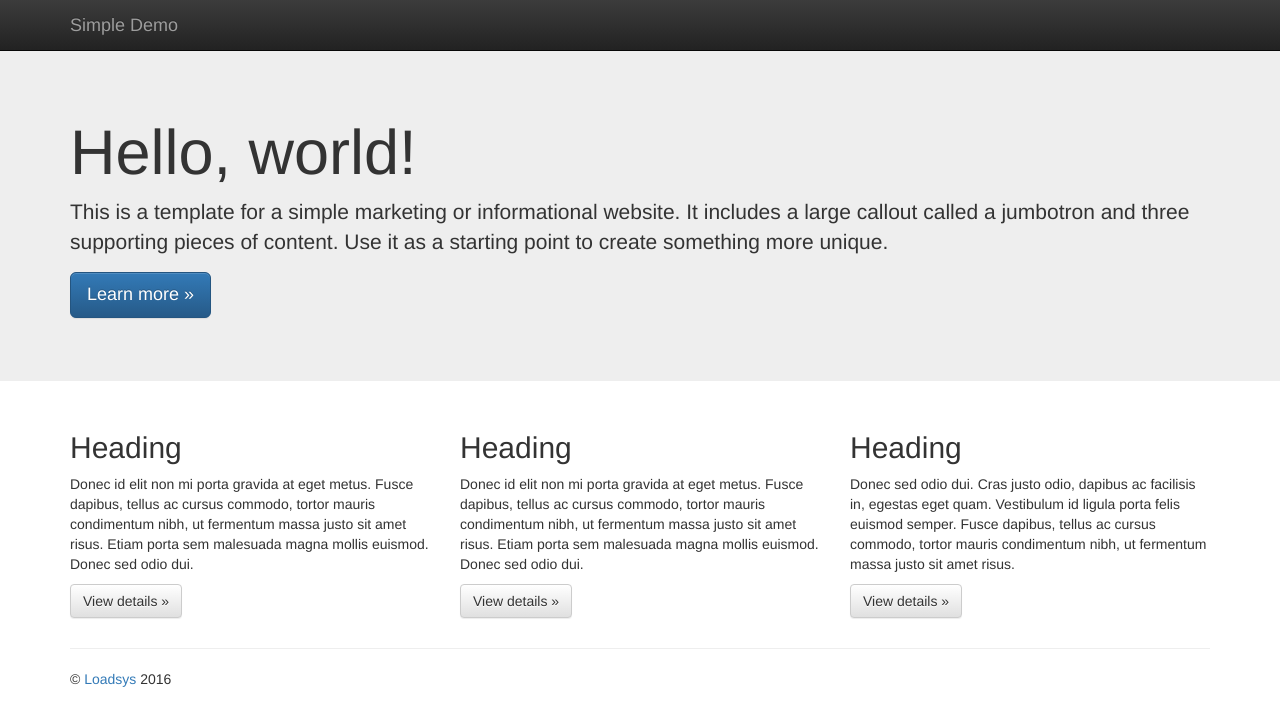
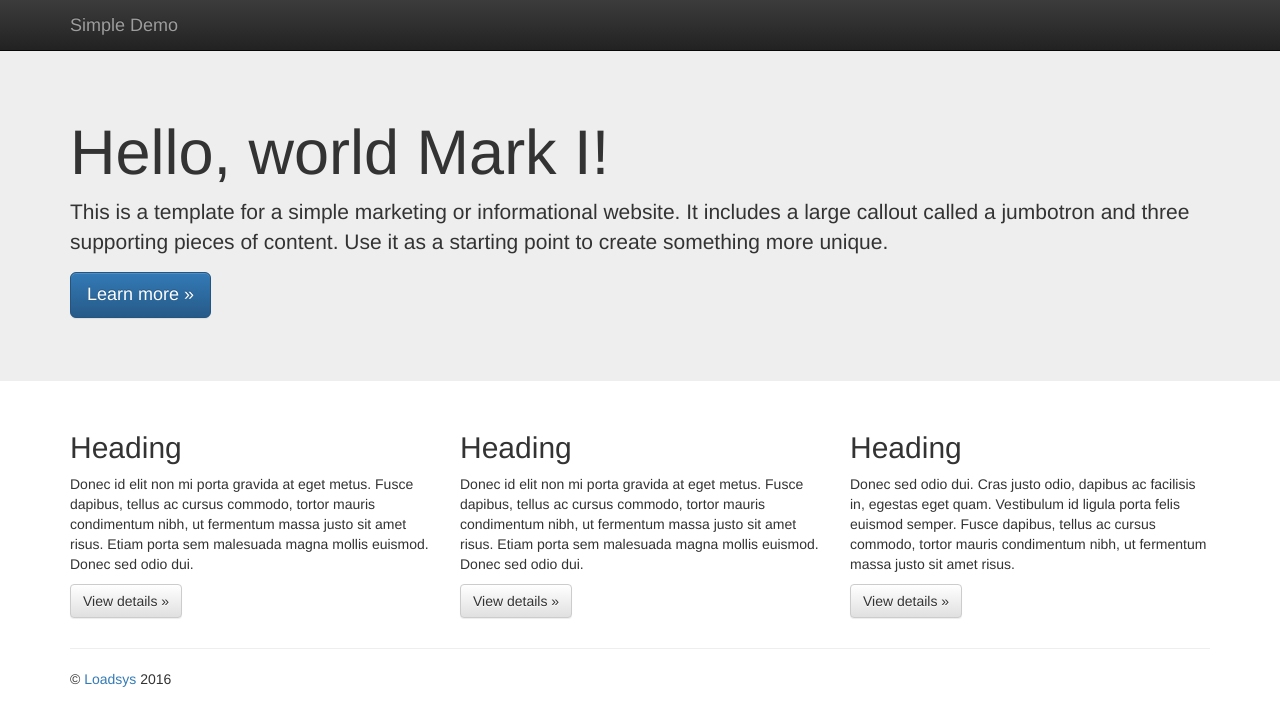
Before and after one commit to loadsys/test-app, a plain HTML site: page webroot/index.html in a window 1280 px wide. Drawn offline with nearby package versions, Linux system fonts and the light colour scheme.

Commit message:
Test to demo app status

```diff
--- a/webroot/index.html
+++ b/webroot/index.html
@@ -57,7 +57,7 @@
     <!-- Main jumbotron for a primary marketing message or call to action -->
     <div class="jumbotron">
       <div class="container">
-        <h1>Hello, world!</h1>
+        <h1>Hello, world Mark I!</h1>
         <p>This is a template for a simple marketing or informational website. It includes a large callout called a jumbotron and three supporting pieces of content. Use it as a starting point to create something more unique.</p>
         <p><a class="btn btn-primary btn-lg" href="#" role="button">Learn more &raquo;</a></p>
       </div>
```
